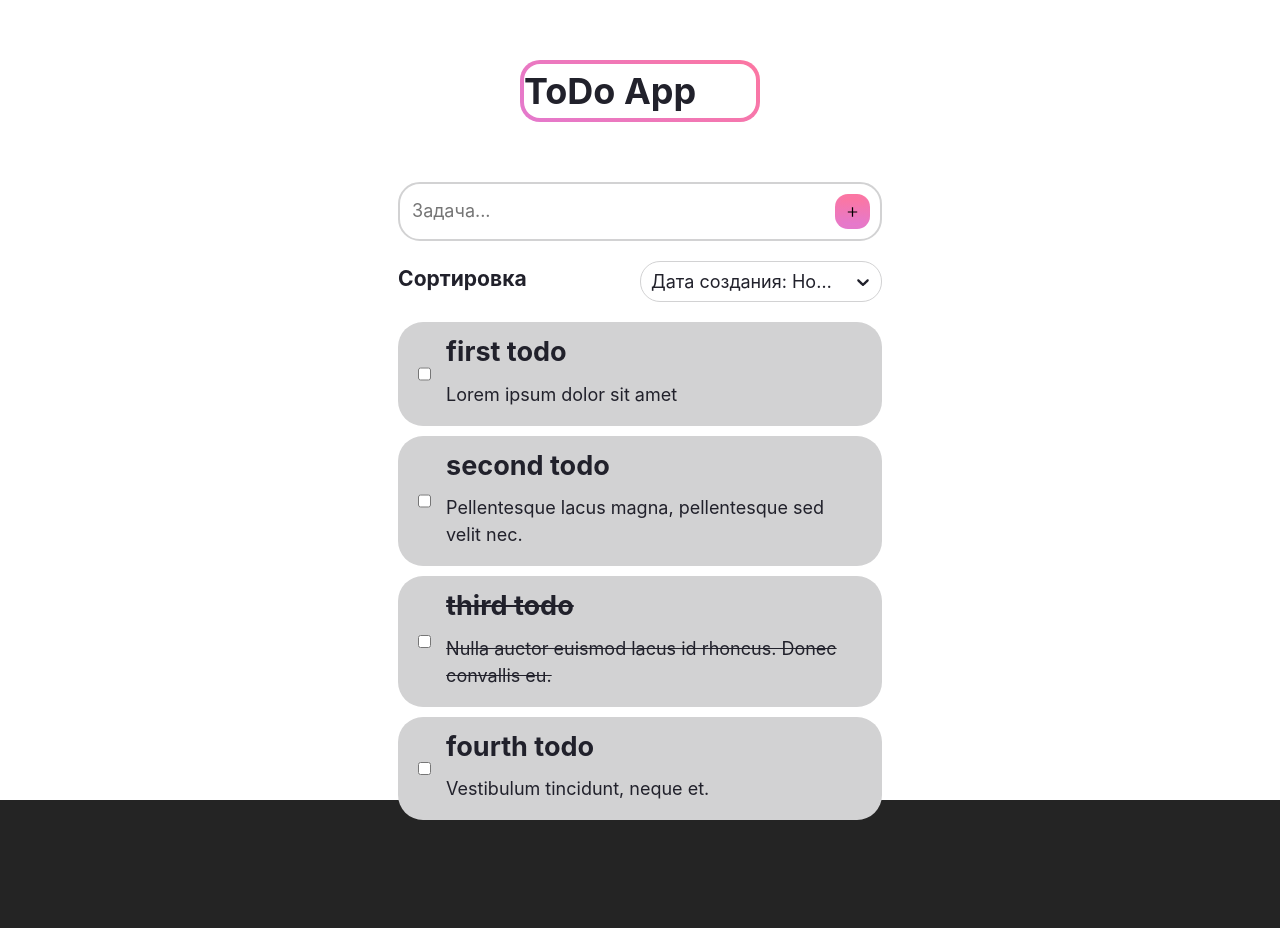
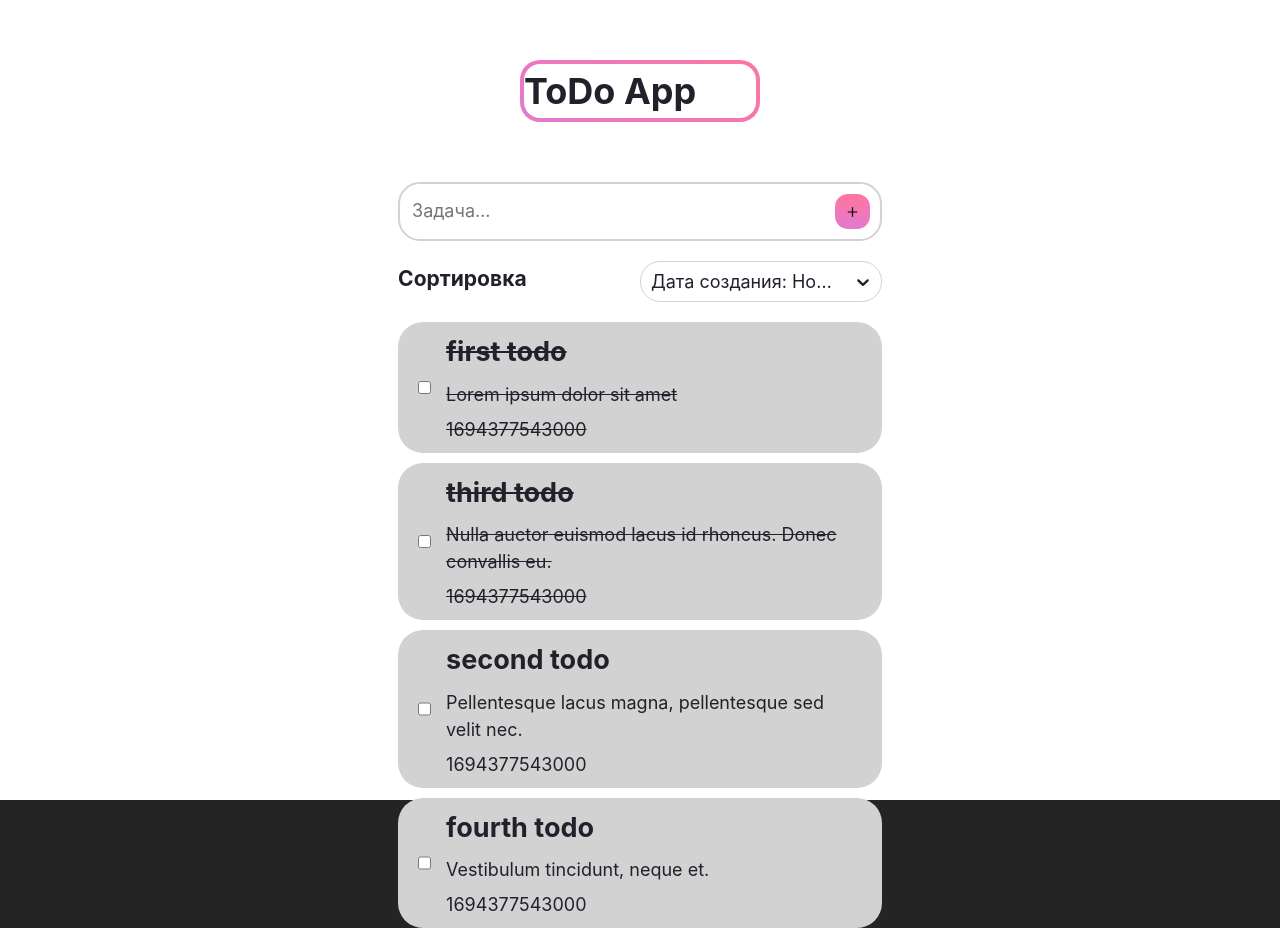
Before and after one commit to teplostanski/test-agbis-todo-react-mobx-ts-vite, a React (Vite) app: page / in a window 1280 px wide. Before the commit the page ends 820 px from the top, so only its background shows below. Built offline with nearby package versions, Linux system fonts and the light colour scheme; what @mobx-devtools/tools would draw is missing.

Commit message:
feat: add test sort

```diff
--- a/package.json
+++ b/package.json
@@ -6,7 +6,7 @@
   "scripts": {
     "dev": "vite",
     "build": "tsc && vite build",
-    "lint": "eslint . --ext ts,tsx --report-unused-disable-directives --max-warnings 0",
+    "lint": "eslint . --fix",
     "preview": "vite preview",
     "prettier": "prettier --write \"src/**/*.{js,ts,jsx,tsx,css,scss,json}\""
   },
--- a/src/components/App/App.tsx
+++ b/src/components/App/App.tsx
@@ -1,6 +1,6 @@
 import { observer } from 'mobx-react-lite'
 import CreateNewTodo from '../CreateNewTodo/CreateNewTodo'
-import Dropdown from '../Dropdown/Dropdown'
+import Dropdown from '../SortTodo/SortSelectionMenu'
 import TodosList from '../TodoList/TodoList'
 import styles from './App.module.scss'
 //import cn from 'classnames'
--- a/src/components/Dropdown/Dropdown.tsx
+++ /dev/null
@@ -1,34 +0,0 @@
-/* eslint-disable @typescript-eslint/no-explicit-any */
-import Select from 'react-select'
-import styles from './Dropdown.module.scss'
-
-const options = [
-  { value: 'date-create-new', label: 'Дата создания: Новые' },
-  { value: 'date-create-old', label: 'Дата создания: Старые' },
-  { value: 'completed', label: 'Выполнено' },
-  { value: 'not-completed', label: 'Не выполнено' },
-]
-
-const colorStyles = {
-  option: (styles: any, { isFocused }: any) => {
-    return {
-      ...styles,
-      backgroundColor: isFocused ? '#e479cd' : '#21212b',
-      color: isFocused ? '#21212b' : '#d2d2d3',
-      borderColor: isFocused ? 'white' : 'pink',
-    }
-  },
-}
-
-const Dropdown = () => {
-  return (
-    <>
-      <div className={styles.container}>
-        <h3 className={styles.title}>Сортировка</h3>
-        <Select className={styles.select} defaultValue={options[0]} options={options} styles={colorStyles} />
-      </div>
-    </>
-  )
-}
-
-export default Dropdown
--- /dev/null
+++ b/src/components/SortTodo/SortSelectionMenu.tsx
@@ -0,0 +1,39 @@
+/* eslint-disable @typescript-eslint/no-explicit-any */
+import { useEffect } from 'react'
+import { observer } from 'mobx-react-lite'
+import Select, { OnChangeValue } from 'react-select'
+import { todosStore } from '../../stores/todosStore'
+import { TSortSelectionOptions } from '../../types'
+import { sortSelectionOptions as options, colorStyles } from '../../constants'
+import styles from './SortSelectionMenu.module.scss'
+
+const SortSelectionMenu = observer(() => {
+  const currentOption = todosStore.currentSortSelectionOption
+  const setCurrentOption = todosStore.setCurrentSortSelectionOption
+
+  useEffect(() => {
+    setCurrentOption(options[0].values)
+    // eslint-disable-next-line react-hooks/exhaustive-deps
+  }, [])
+
+  console.log(currentOption)
+
+  const getValue = () => {
+    return currentOption ? options.find((i) => i.values === currentOption) : []
+  }
+
+  const handleChange = (newValue: OnChangeValue<TSortSelectionOptions, boolean>) => {
+    setCurrentOption((newValue as TSortSelectionOptions[]).values)
+  }
+
+  return (
+    <>
+      <div className={styles.container}>
+        <h3 className={styles.title}>Сортировка</h3>
+        <Select onChange={handleChange} value={getValue()} className={styles.select} defaultValue={options[0]} options={options} styles={colorStyles} />
+      </div>
+    </>
+  )
+})
+
+export default SortSelectionMenu
--- a/src/components/TodoItem/TodoItem.tsx
+++ b/src/components/TodoItem/TodoItem.tsx
@@ -9,9 +9,10 @@ type TTodosItem = {
   body: string
   check: any
   id: string
+  create: string
 }
 
-const TodosItem = observer(({ title, body, id, check }: TTodosItem) => {
+const TodosItem = observer(({ title, body, id, check, create }: TTodosItem) => {
   const handleCurrentTodo = () => {
     todosStore.setCurrentTodoId(id)
     todosStore.getCurrentTodo(id)
@@ -23,6 +24,7 @@ const TodosItem = observer(({ title, body, id, check }: TTodosItem) => {
       <div className={cn(check && styles.done)}>
         <h2>{title}</h2>
         <p>{body}</p>
+        <span>{create}</span>
       </div>
     </div>
   )
--- a/src/components/TodoList/TodoList.tsx
+++ b/src/components/TodoList/TodoList.tsx
@@ -1,18 +1,32 @@
 import { observer } from 'mobx-react-lite'
 import TodosItem from '../TodoItem/TodoItem'
+//import { getSortedArray } from '../../helpers/getSortedArray'
 import { todosStore } from '../../stores/todosStore'
 import styles from './TodosList.module.scss'
+//import { TTodos } from '../../types'
+//import { observable } from 'mobx'
 
 const TodosList = observer(() => {
-  const todos = todosStore.todos
+  //const todos = todosStore.todos
+  //const option = todosStore.currentSortSelectionOption
+
+  console.log(todosStore.sorted)
+
+  //const sort = (arr: TTodos[], option: string) => {
+  //  if (option === 'date-create-new') {
+  //    return getSortedArray({arr: arr, by: 'asc', key: 'create'})
+  //  }
+  //}
+
+  //const sortTodos = sort(todos, option)
 
   return (
     <div className={styles.container}>
-      {todos &&
-        todos.map(({ title, id, body, isChecked }) => (
+      {todosStore.sorted &&
+        todosStore.sorted.map(({ title, id, body, isChecked, create }) => (
           <ul key={id} className={styles.list}>
             <li className={styles.item}>
-              <TodosItem title={title} body={body} id={id} check={isChecked} />
+              <TodosItem title={title} body={body} id={id} check={isChecked} create={create.toString()} />
             </li>
           </ul>
         ))}
--- a/src/constants/index.ts
+++ b/src/constants/index.ts
@@ -1,3 +1,6 @@
+import { TSortSelectionOptions } from '../types'
+
+/* eslint-disable @typescript-eslint/no-explicit-any */
 export const initTodos = [
   {
     id: 1694317846529,
@@ -5,7 +8,7 @@ export const initTodos = [
     body: 'Lorem ipsum dolor sit amet',
     lastModified: Date.now(),
     create: Date.now(),
-    isChecked: false,
+    isChecked: true,
   },
   {
     id: 1694317846530,
@@ -32,3 +35,21 @@ export const initTodos = [
     isChecked: false,
   },
 ]
+
+export const sortSelectionOptions: TSortSelectionOptions[] = [
+  { values: 'date-create-new', label: 'Дата создания: Новые' },
+  { values: 'date-create-old', label: 'Дата создания: Старые' },
+  { values: 'completed', label: 'Выполнено' },
+  { values: 'not-completed', label: 'Не выполнено' },
+]
+
+export const colorStyles = {
+  option: (styles: any, { isFocused }: any) => {
+    return {
+      ...styles,
+      backgroundColor: isFocused ? '#e479cd' : '#21212b',
+      color: isFocused ? '#21212b' : '#d2d2d3',
+      borderColor: isFocused ? 'white' : 'pink',
+    }
+  },
+}
--- /dev/null
+++ b/src/helpers/getSortedArray.ts
@@ -0,0 +1,10 @@
+/* eslint-disable @typescript-eslint/no-explicit-any */
+import { TGetSortedArray } from '../types'
+
+export const getSortedArray = ({ arr, key, by = 'asc' }: TGetSortedArray) => {
+  return arr.sort((a: { [x: string]: any }, b: { [x: string]: any }) => {
+    const valueA = key ? a[key] : a
+    const valueB = key ? b[key] : b
+    return by === 'asc' || by === 'desc' ? (by === 'asc' ? Number(valueA > valueB) - Number(valueA < valueB) : Number(valueB > valueA) - Number(valueB < valueA)) : 0
+  })
+}
--- a/src/stores/todosStore.ts
+++ b/src/stores/todosStore.ts
@@ -3,28 +3,25 @@ import { makeAutoObservable } from 'mobx'
 import { injectStores } from '@mobx-devtools/tools'
 import { nanoid } from 'nanoid'
 import { initTodos } from '../constants'
-
-export interface ITodos {
-  id: string
-  title: string
-  body: string
-  isChecked: boolean
-  lastModified: number
-  create: number
-}
+import { TTodos } from '../types'
 
 class createTodosStore {
-  todos: ITodos[] = localStorage.todos ? JSON.parse(localStorage.todos) : initTodos
+  todos: TTodos[] = localStorage.todos ? JSON.parse(localStorage.todos) : initTodos
   currentTodoId: string = ''
   currentTodo: any = {}
+  currentSortSelectionOption: string = ''
 
   constructor() {
     makeAutoObservable(this)
   }
 
+  get sorted() {
+    return this.todos.slice().sort((a, b) => (a.isChecked === b.isChecked ? 0 : a.isChecked ? -1 : 1))
+  }
+
   addTodos = () => {
-    const addTodo = (todos: ITodos[]): ITodos[] => {
-      const newTodo: ITodos = {
+    const addTodo = (todos: TTodos[]): TTodos[] => {
+      const newTodo: TTodos = {
         id: nanoid(),
         title: '',
         body: '',
@@ -43,10 +40,10 @@ class createTodosStore {
     //this.body = '';
 
     //const addTodo = (
-    //  todos: ITodos[],
+    //  todos: TTodos[],
     //  title: string,
     //  body: string
-    //): ITodos[] => [
+    //): TTodos[] => [
     //  {
     //    id: nanoid(),
     //    title,
@@ -64,7 +61,7 @@ class createTodosStore {
   }
 
   getCurrentTodo(ids: string) {
-    const getCurrentTodo = (todos: ITodos[], currentTodoId: string) => {
+    const getCurrentTodo = (todos: TTodos[], currentTodoId: string) => {
       return todos.find(({ id }: { id: string }) => id === currentTodoId)
     }
     this.currentTodo = getCurrentTodo(this.todos, ids)
@@ -97,7 +94,7 @@ class createTodosStore {
   }
 
   onDeleteTodo(todoId: string) {
-    const removeTodo = (todos: ITodos[], ids: string): ITodos[] => todos.filter(({ id }: { id: string }) => id !== ids)
+    const removeTodo = (todos: TTodos[], ids: string): TTodos[] => todos.filter(({ id }: { id: string }) => id !== ids)
     this.todos = removeTodo(this.todos, todoId)
     if (this.currentTodoId !== '') {
       this.currentTodoId = ''
@@ -115,6 +112,10 @@ class createTodosStore {
   setCompleted(todoId: string) {
     this.todos.filter((todo) => (todo.id === todoId ? (todo.isChecked = !todo.isChecked) : null))
   }
+
+  setCurrentSortSelectionOption = (option: any) => {
+    this.currentSortSelectionOption = option
+  }
 }
 
 const todosStore = new createTodosStore()
--- /dev/null
+++ b/src/types/index.ts
@@ -0,0 +1,21 @@
+/* eslint-disable @typescript-eslint/no-explicit-any */
+
+export type TGetSortedArray = {
+  arr: any[]
+  key?: string
+  by?: 'asc' | 'desc'
+}
+
+export type TTodos = {
+  id: string
+  title: string
+  body: string
+  isChecked: boolean
+  lastModified: number
+  create: number
+}
+
+export type TSortSelectionOptions = {
+  values: string
+  label: string
+}
```
Also changed, not shown: src/components/SortTodo/SortSelectionMenu.module.scss (renamed from src/components/Dropdown/Dropdown.module.scss).
